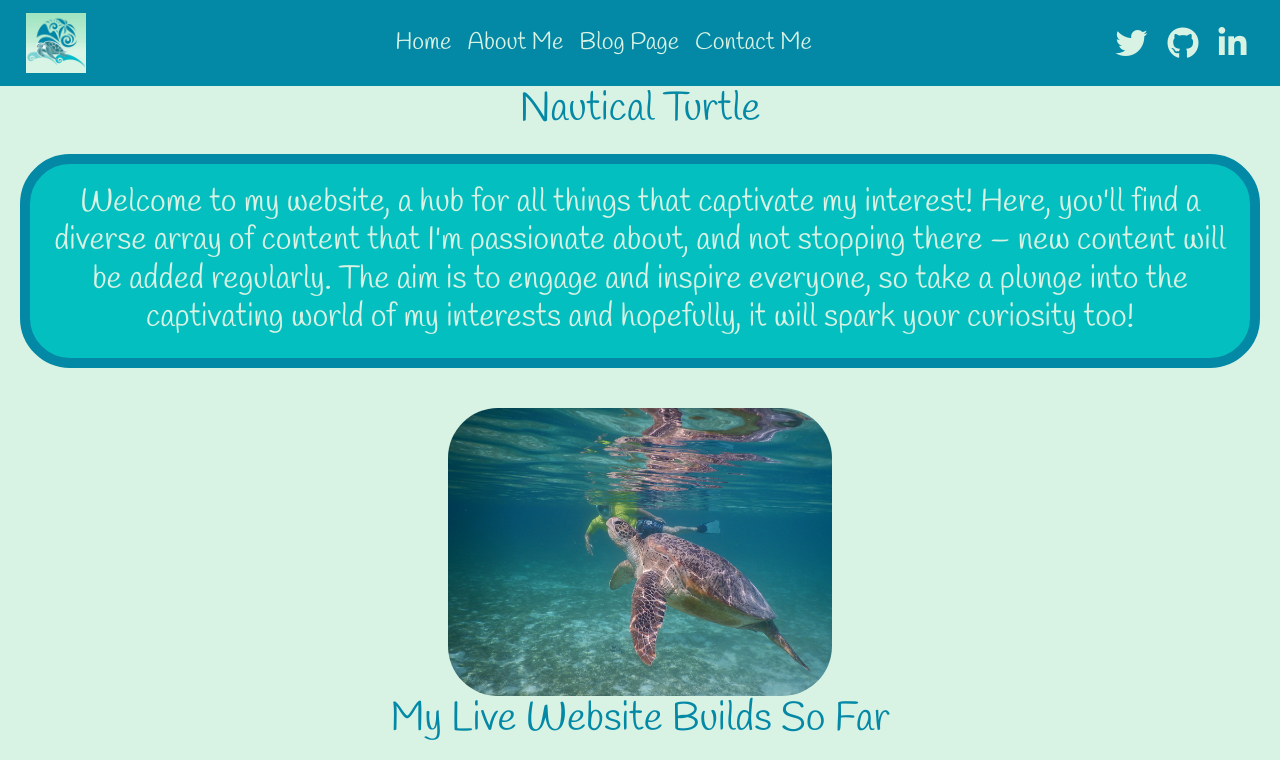
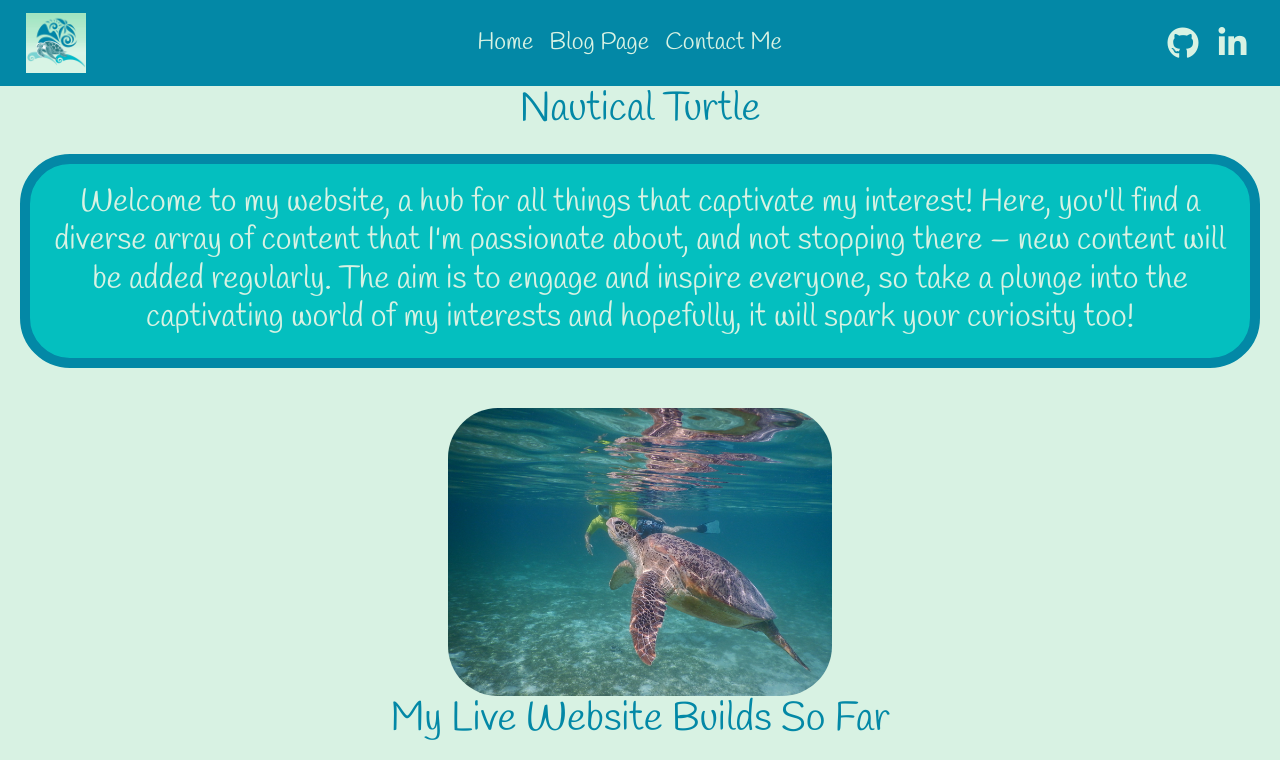
Before and after one commit to AlanaBF/Nautical-Turtle, a React (Vite) app: page /Contact in a window 1280 px wide. Shown: the top 760 px of the page. Built offline with nearby package versions, Linux system fonts and the light colour scheme.

Commit message:
page edited for security

```diff
--- a/src/components/Header/index.jsx
+++ b/src/components/Header/index.jsx
@@ -28,9 +28,9 @@ function Header() {
             <Nav.Link className="navLink">Home</Nav.Link>
           </LinkContainer>
           {/* About Page */}
-          <LinkContainer to="/AboutMe">
+          {/* <LinkContainer to="/AboutMe">
             <Nav.Link className="navLink">About Me</Nav.Link>
-          </LinkContainer>
+          </LinkContainer> */}
           {/* Blog Page */}
           <LinkContainer to="/BlogPage">
             <Nav.Link className="navLink">Blog Page</Nav.Link>
@@ -43,9 +43,9 @@ function Header() {
 
         <Nav className="nav navbar-nav flex-row justify-content-md-center justify-content-start flex-nowrap">
           <div className="navIcons">
-            <a href="https://twitter.com/AlanaBF81">
+            {/* <a href="https://twitter.com/AlanaBF81">
               <i className="fa navbarIcons fa-twitter"></i>
-            </a>
+            </a> */}
             <a href="https://github.com/AlanaBF">
               <i className="fa navbarIcons fa-github"></i>
             </a>{" "}
--- a/src/pages/Contact/index.jsx
+++ b/src/pages/Contact/index.jsx
@@ -10,14 +10,11 @@ function Contact() {
       <p className="contactText">
         If you want to get in contact please use the form below
         <br />
-        or click on one of the links
-        <br />
-        or email me direct: alanabarrett-frew@hotmail.com
       </p>
       <span className="buttonGroup">
-        <a href="https://twitter.com/AlanaBF81" aria-label="Twitter" target="_blank" rel="noopener noreferrer">
+        {/* <a href="https://twitter.com/AlanaBF81" aria-label="Twitter" target="_blank" rel="noopener noreferrer">
           <i className="fa fa-twitter" aria-hidden="true"></i>
-        </a>
+        </a> */}
         <a href="https://github.com/AlanaBF" aria-label="GitHub" target="_blank" rel="noopener noreferrer">
           <i className="fa fa-github" aria-hidden="true"></i>
         </a>
```
